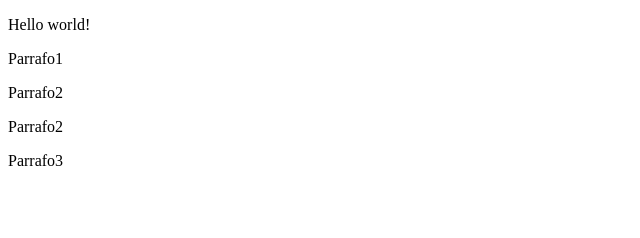
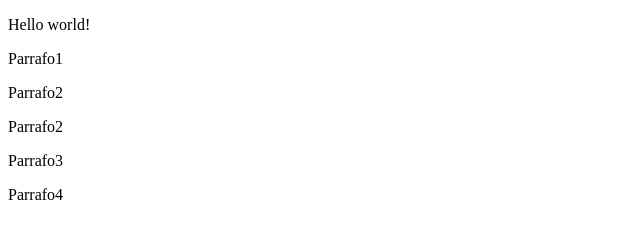
Before and after one commit to bocapo10/clase4, a plain HTML site: page index.html in a window 1280 px wide. Shown: the full height of the page, 0-640 px from the left. Drawn offline with Linux system fonts and the light colour scheme.

Commit message:
parrafo4

```diff
--- a/index.html
+++ b/index.html
@@ -10,6 +10,8 @@
       <P>Parrafo2<p>
       <P>Parrafo2<p>
       <P>Parrafo3<p>
+      <P>Parrafo4<p>
+
 
    </BODY>
 </HTML>
```
